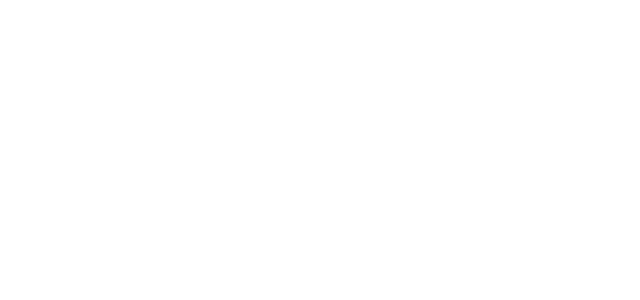
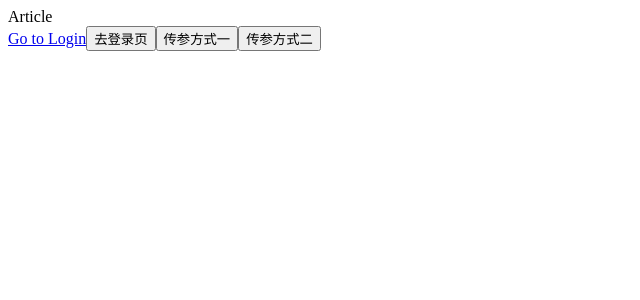
Before and after one commit to gdvgdbb/practice-react, a React (Create React App) app: page /article in a window 1280 px wide. Shown: the top 300 px of the page, without its empty margins (0-640 px from the left). Built offline with nearby package versions, Linux system fonts and the light colour scheme.

Commit message:
feat: 学习路由相关知识

```diff
--- a/package.json
+++ b/package.json
@@ -9,6 +9,7 @@
     "@testing-library/user-event": "^13.5.0",
     "react": "^19.2.0",
     "react-dom": "^19.2.0",
+    "react-router-dom": "^7.11.0",
     "react-scripts": "5.0.1",
     "web-vitals": "^2.1.4"
   },
--- a/src/index.js
+++ b/src/index.js
@@ -2,6 +2,12 @@ import React from 'react';
 import ReactDOM from 'react-dom/client';
 
 import App from './App';
+import { RouterProvider } from 'react-router-dom'
+import router from './router'
 
 const root = ReactDOM.createRoot(document.getElementById('root'));
-root.render(<App />);
+root.render(
+  <RouterProvider router={router}>
+    <App />
+  </RouterProvider>
+);
--- /dev/null
+++ b/src/page/article/index.js
@@ -0,0 +1,15 @@
+import { Link, useNavigate } from "react-router-dom";
+const Article = () => {
+  const navigate = useNavigate();
+  return (
+    <>
+      <div>Article</div>
+      <Link to="/">Go to Login</Link>
+      <button onClick={() => navigate('/')}>去登录页</button>
+      <button onClick={() => navigate('/?name=tom&age=12')}>传参方式一</button>
+      <button onClick={() => navigate('/cart/101')}>传参方式二</button>
+    </>
+  )
+}
+
+export default Article;
--- /dev/null
+++ b/src/page/cart/index.js
@@ -0,0 +1,8 @@
+import { useParams } from "react-router-dom";
+const Cart = () => {
+  const params = useParams();
+  console.log(params.id);
+  return <div>cart</div>
+}
+
+export default Cart;
--- /dev/null
+++ b/src/page/login/index.js
@@ -0,0 +1,19 @@
+import { useSearchParams, useNavigate, Outlet, Link } from 'react-router-dom'
+const Login = () => {
+  // const [params] = useSearchParams();
+  // console.log(params.get('name'));
+  // const navigate = useNavigate();
+  return (
+    <>
+      <div>Login</div>
+      {/* <button onClick={() => navigate('/aaa')}>a</button> */}
+      <Link to="/">a</Link>
+      <br />
+      <Link to="/bbb">b</Link>
+      {/* <button onClick={() => navigate('/bbb')}>b</button> */}
+      <Outlet />
+    </>
+  );
+}
+
+export default Login;
--- /dev/null
+++ b/src/router/index.js
@@ -0,0 +1,36 @@
+import { createBrowserRouter, createHashRouter } from 'react-router-dom'
+import Article from '../page/article'
+import Login from '../page/login'
+import Cart from '../page/cart'
+
+const router = createBrowserRouter([
+  {
+    path: '/',
+    element: <Login />,
+    children:[
+      {
+        // path: 'aaa',
+        index: true,
+        element: <div>aaa</div>
+      },
+      {
+        path: 'bbb',
+        element: <div>bbb</div>
+      }
+    ]
+  },
+  {
+    path: '/article',
+    element: <Article />
+  },
+  {
+    path: 'cart/:id',
+    element: <Cart />
+  },
+  {
+    path: '*',
+    element: <div>404</div>
+  }
+])
+
+export default router
```
Also changed, not shown: 1 other file (tests, documents, lock files or other folders).
